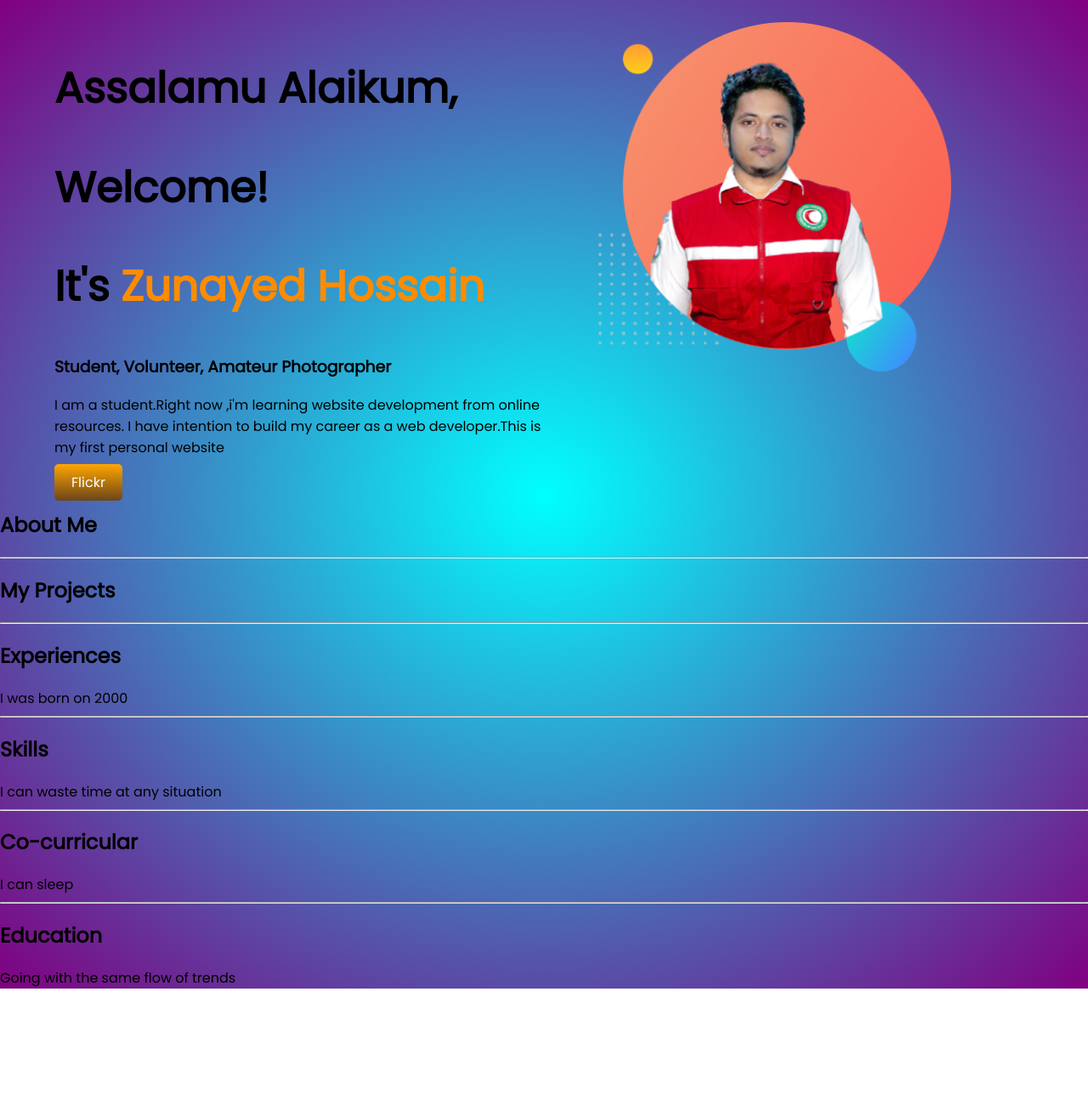
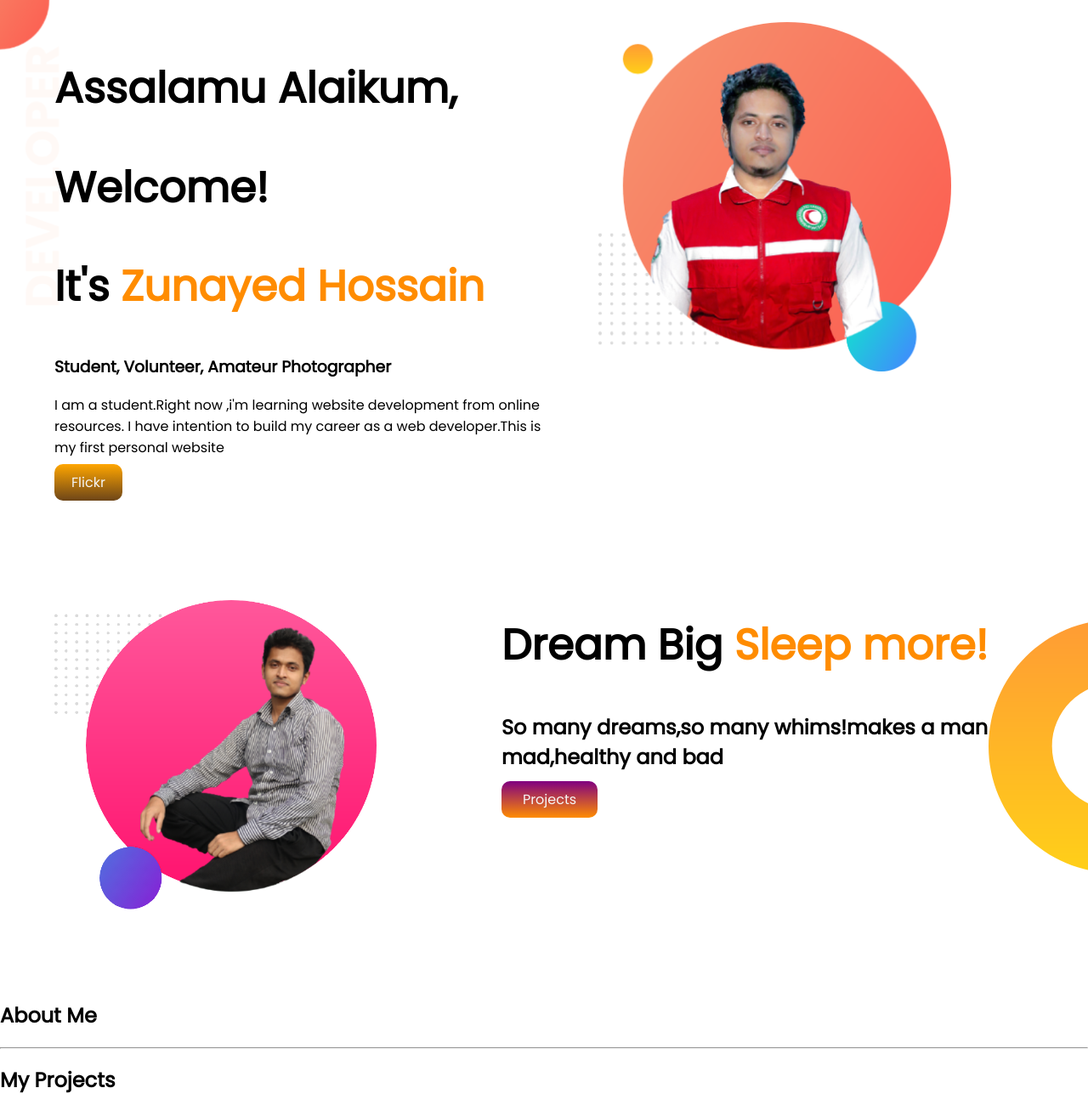
Before and after one commit to zunuu/init-portfolio, a plain HTML site: page index.html in a window 1280 px wide. Shown: the top 1300 px of the page at 85% size. Before the commit the page ends 1163 px from the top, so only its background shows below. Drawn offline with Linux system fonts and the light colour scheme.

Commit message:
7th git clear clear git commit -m7th
']\[[''/'
/
git commit -m7th

```diff
--- a/index.html
+++ b/index.html
@@ -13,7 +13,7 @@
 </head>
 
 <body>
-    <section class="background">
+    <section class="section1">
         <div class="width">
             <h1>Assalamu Alaikum,</h1>
             <h1>Welcome!</h1>
@@ -30,7 +30,21 @@
         </div>
     </section>
 
+    <section class="section2">
+        <div class="width">
+            <img src="images/my-bg2 (1).png" alt="another_photo">
+        </div>
+        <div>
+            <h1>Dream Big <span class="name-color">Sleep more!</span> </h1>
+            <h2>So many dreams,so many whims!makes a man mad,healthy and bad</h2>
+            <p>
 
+            </p>
+            <a class="link_button_2" target="blank" href="https://github.com/zunuu">Projects</a>
+        </div>
+
+
+    </section>
     <div>
         <h2>About Me</h2>
     </div>
--- a/style.css
+++ b/style.css
@@ -1,6 +1,6 @@
 body{
     font-family: 'Poppins', sans-serif;
-    background-image:repeating-radial-gradient(cyan, purple) ;
+    /* background-image:repeating-radial-gradient(cyan, purple) ; */
     margin: 0%;
 }
 h1{
@@ -9,8 +9,11 @@ h1{
 .name-color{
     color: darkorange;
 }
-section{
+.section1{
     display: flex;
+    margin-bottom: 100px;
+    background-image: url(images/top-banner.png) ;
+    background-repeat: no-repeat;
 }
 .width{
     width: 50%;
@@ -24,10 +27,24 @@ section{
     text-decoration: none;
     background-image:linear-gradient(rgb(255, 166, 0), rgb(109, 69, 24));
     padding: 10px 20px;
-    border-radius: 5px;
-    color: white;
+    border-radius: 10px;
+    color: whitesmoke;
     font-weight: 500;
 }
-/* .background{
-    background-image: url(images/top-banner.png) ;
-} */
+
+.link_button_2{
+    text-decoration: none;
+
+    background-image:repeating-linear-gradient(purple,darkorange);
+    padding: 10px 25px;
+    border-radius: 10px;
+    font-weight: 500;
+    color: whitesmoke;
+}
+.section2 {
+    display: flex;
+    margin-bottom: 100px;
+    background-image: url(images/dream-bg.png);
+    background-repeat:no-repeat;
+    background-position:right
+}
```
Also changed, not shown: images/dream-bg.png (added), images/my-bg2 (1).png (added).
